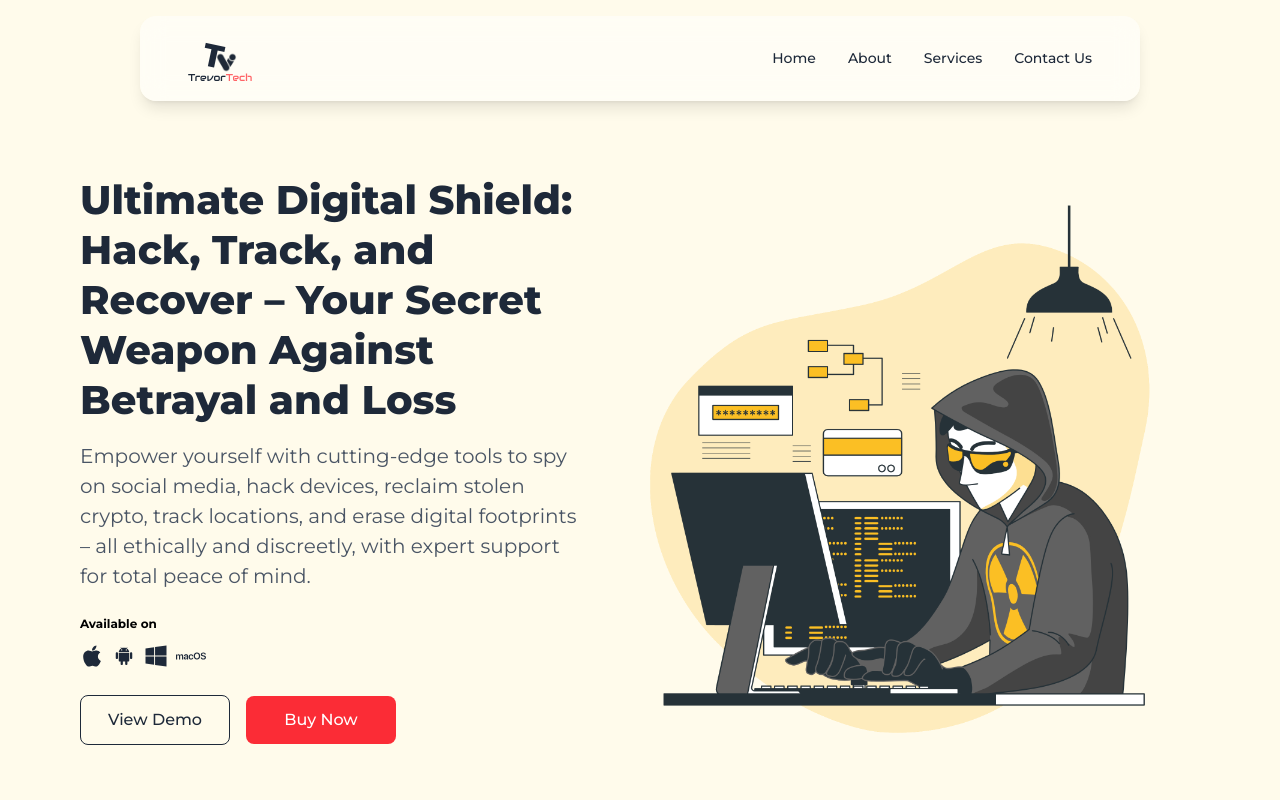
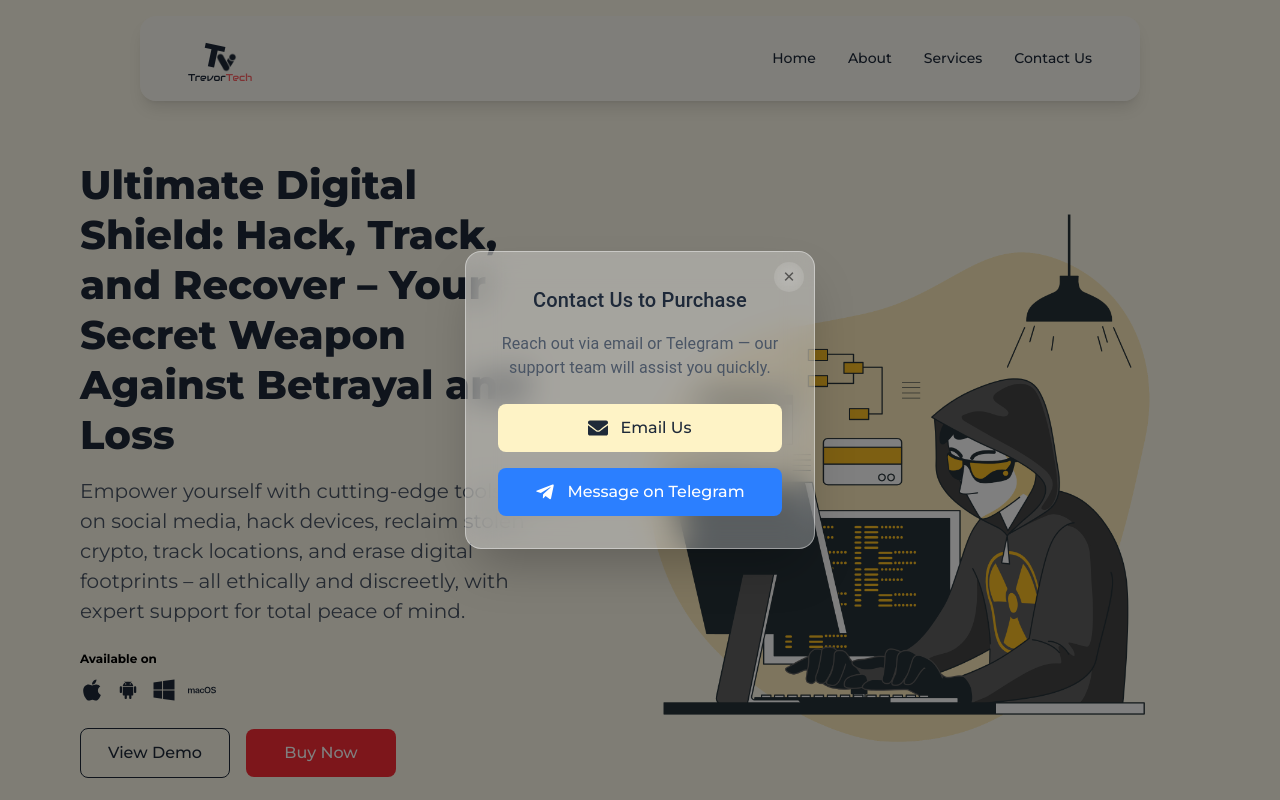
Before and after one commit to LifeofPaks/trevor-tech, a React (Vite) app: page / in a window 1280 px wide. Both pictures are taken after a click on the button "Buy Now". Built offline with nearby package versions, Linux system fonts and the light colour scheme; a web font is replaced by a local one.

Commit message:
added buy modal

```diff
--- a/package.json
+++ b/package.json
@@ -14,6 +14,7 @@
     "@emotion/styled": "^11.14.1",
     "@mui/material": "^7.3.4",
     "@tailwindcss/vite": "^4.1.16",
+    "framer-motion": "^12.23.24",
     "lucide-react": "^0.548.0",
     "react": "^19.1.1",
     "react-dom": "^19.1.1",
--- a/src/components/hero/Hero.jsx
+++ b/src/components/hero/Hero.jsx
@@ -1,20 +1,33 @@
-import React from "react";
+import React, { useState } from "react";
 import HeroImage from "../../assets/hero-image.png";
 import { Link } from "react-router-dom";
-import { FaApple } from "react-icons/fa";
+import {
+  FaApple,
+  FaWindows,
+  FaTelegramPlane,
+  FaEnvelope,
+} from "react-icons/fa";
 import { IoLogoAndroid } from "react-icons/io";
-import { FaWindows } from "react-icons/fa";
 import { SiMacos } from "react-icons/si";
+import { Modal, Box, Typography, IconButton } from "@mui/material";
+import { motion } from "framer-motion";
 
 const Hero = () => {
+  const [open, setOpen] = useState(false);
+
+  const handleOpen = () => setOpen(true);
+  const handleClose = () => setOpen(false);
+
   return (
-    <div className="mt-[10rem]! px-[5rem]! max-w-[1400px] !mx-auto ">
-      <div className="flex items-center justify-between gap-[1rem]">
-        <div>
+    <div className="!mt-[10rem] !px-[5rem] max-w-[1400px] !mx-auto">
+      <div className="flex flex-col lg:flex-row items-center justify-between gap-[2rem]">
+        {/* Left section */}
+        <div className="flex-1">
           <h1 className="text-[1.5rem] md:text-[2rem] lg:text-[2.5rem] font-extrabold text-gray-800 leading-tight">
             Ultimate Digital Shield: Hack, Track, and Recover – Your Secret
             Weapon Against Betrayal and Loss
           </h1>
+
           <p className="!mt-4 text-gray-600 text-[1rem] md:text-[1.125rem] lg:text-[1.25rem]">
             Empower yourself with cutting-edge tools to spy on social media,
             hack devices, reclaim stolen crypto, track locations, and erase
@@ -24,36 +37,93 @@ const Hero = () => {
 
           <div className="!mt-6">
             <p className="text-[12px] font-bold">Available on</p>
-            <div className="flex items-center gap-2 !mt-2 text-gray-800 text-[24px]">
-              <div>
-                <FaApple />
-              </div>
-              <div>
-                <IoLogoAndroid />
-              </div>
-              <div>
-                <FaWindows />
-              </div>
-              <div>
-                <SiMacos className="text-[30px]" />
-              </div>
+            <div className="flex items-center gap-3 !mt-2 text-gray-800 text-[24px]">
+              <FaApple />
+              <IoLogoAndroid />
+              <FaWindows />
+              <SiMacos className="text-[28px]" />
             </div>
           </div>
 
           <div className="flex items-center gap-4 !mt-6">
             <Link to="/demo" className="cursor-pointer">
-              <button className="w-[150px]  border border-gray-800 text-gray-800 !px-6 !py-3 rounded-lg font-medium  transition duration-300">
+              <button className="w-[150px] border border-gray-800 text-gray-800 !px-6 !py-3 rounded-lg font-medium hover:bg-gray-100 transition duration-300">
                 View Demo
               </button>
             </Link>
 
-            <button className=" w-[150px]  bg-red-500 text-white !px-6 !py-3 rounded-lg font-medium hover:bg-red-600 transition duration-300">
+            <button
+              onClick={handleOpen}
+              className="w-[150px] bg-red-500 text-white !px-6 !py-3 rounded-lg font-medium hover:bg-red-600 transition duration-300"
+            >
               Buy Now
             </button>
           </div>
         </div>
-        <img src={HeroImage} alt="hero-image" className="w-[600px]" />
+
+        {/* Right section (image) */}
+        <motion.img
+          src={HeroImage}
+          alt="hero-image"
+          className="w-[600px]"
+          initial={{ opacity: 0, y: 30 }}
+          animate={{ opacity: 1, y: 0 }}
+          transition={{ duration: 0.8 }}
+        />
       </div>
+
+      {/* ===================== MUI MODAL ===================== */}
+      <Modal open={open} onClose={handleClose}>
+        <Box
+          className="absolute top-1/2 left-1/2 bg-white/30 backdrop-blur-lg shadow-2xl rounded-2xl !p-8 text-center border border-white/40"
+          sx={{
+            transform: "translate(-50%, -50%)",
+            width: 350,
+          }}
+        >
+          <Typography
+            variant="h6"
+            className="text-gray-800 font-bold !mb-4 tracking-wide"
+          >
+            Contact Us to Purchase
+          </Typography>
+
+          <Typography className="text-gray-600 !mb-6 text-sm">
+            Reach out via email or Telegram — our support team will assist you
+            quickly.
+          </Typography>
+
+          <div className="flex flex-col gap-4 items-center">
+            {/* Email */}
+            <a
+              href="mailto:support@yourdomain.com"
+              className="flex items-center gap-3 w-full justify-center bg-amber-100 hover:bg-amber-200 text-gray-800 !py-3 rounded-lg font-medium transition duration-300"
+            >
+              <FaEnvelope className="text-[20px]" />
+              Email Us
+            </a>
+
+            {/* Telegram */}
+            <a
+              href="https://t.me/YourTelegramUsername"
+              target="_blank"
+              rel="noopener noreferrer"
+              className="flex items-center gap-3 w-full justify-center bg-blue-500 hover:bg-blue-600 text-white !py-3 rounded-lg font-medium transition duration-300"
+            >
+              <FaTelegramPlane className="text-[20px]" />
+              Message on Telegram
+            </a>
+          </div>
+
+          <IconButton
+            onClick={handleClose}
+                      sx={{ position: "absolute", top: 10, right: 10 }}
+                      className="w-[30px] h-[30px] bg-white/50 hover:bg-white/70 backdrop-blur-md"
+          >
+            <span className="text-[15px]">✕</span>
+          </IconButton>
+        </Box>
+      </Modal>
     </div>
   );
 };
```
Also changed, not shown: 1 other file (tests, documents, lock files or other folders).
